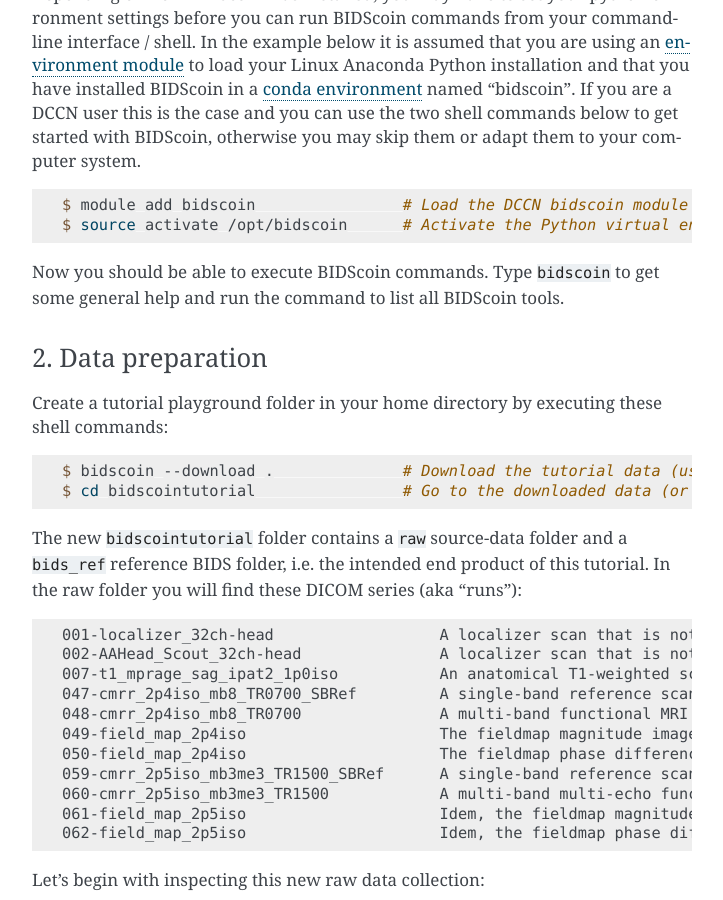
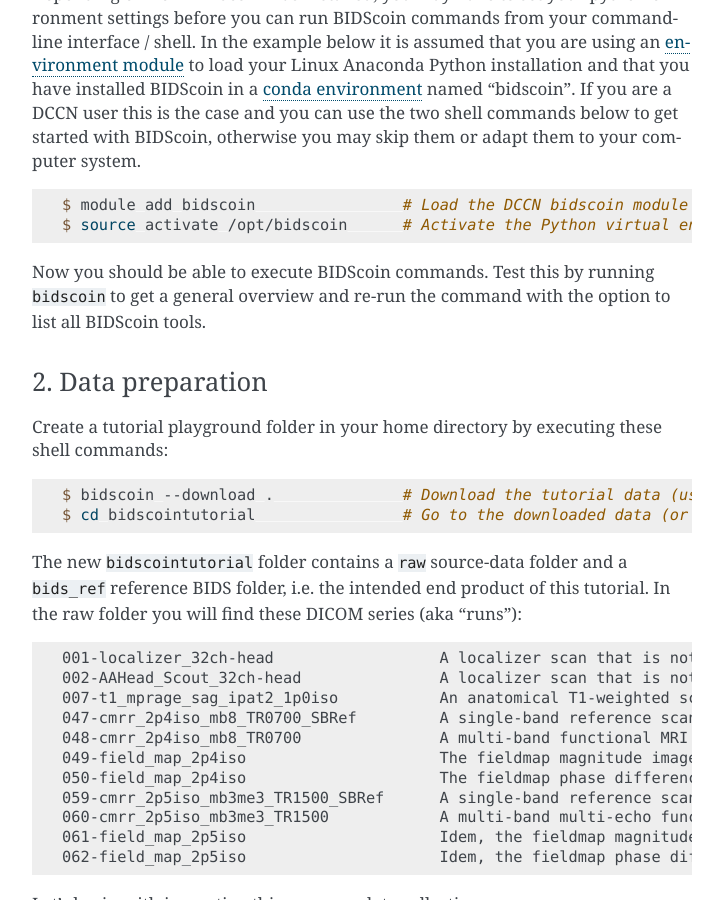
Before and after one commit to Donders-Institute/bidscoin, a Sphinx documentation site: the page built from docs/tutorial.rst, in a window 1280 px wide and 900 px high, scrolled down 465 px. Shown: the whole window, without its empty margins (388-1111 px from the left). Built offline with Sphinx 7.4.7, drawn with Linux system fonts in a browser that asks for light colours.

Commit message:
Improved documentation

```diff
--- a/docs/tutorial.rst
+++ b/docs/tutorial.rst
@@ -19,7 +19,7 @@
    $ module add bidscoin                # Load the DCCN bidscoin module with the PATH settings and Anaconda environment
    $ source activate /opt/bidscoin      # Activate the Python virtual environment with the BIDScoin Python packages
 
-Now you should be able to execute BIDScoin commands. Type ``bidscoin`` to get some general help and run the command to list all BIDScoin tools.
+Now you should be able to execute BIDScoin commands. Test this by running ``bidscoin`` to get a general overview and re-run the command with the option to list all BIDScoin tools.
 
 2. Data preparation
 ~~~~~~~~~~~~~~~~~~~
```
